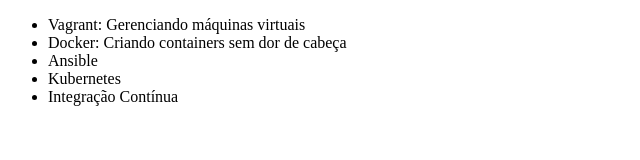
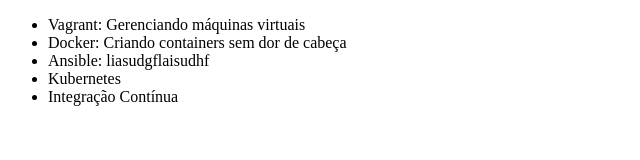
Before and after one commit to raguiar1998/alura-git-github, a plain HTML site: page index.html in a window 1280 px wide. Shown: the whole page, without its empty margins (0-640 px from the left). Drawn offline with Linux system fonts and the light colour scheme.

Commit message:
commit errado de ansible

```diff
--- a/index.html
+++ b/index.html
@@ -8,7 +8,7 @@
     <ul>
         <li>Vagrant: Gerenciando máquinas virtuais</li>
         <li>Docker: Criando containers sem dor de cabeça</li>
-        <li>Ansible</li>
+        <li>Ansible: liasudgflaisudhf</li>
         <li>Kubernetes</li>
         <li>Integração Contínua</li>
     </ul>
```
